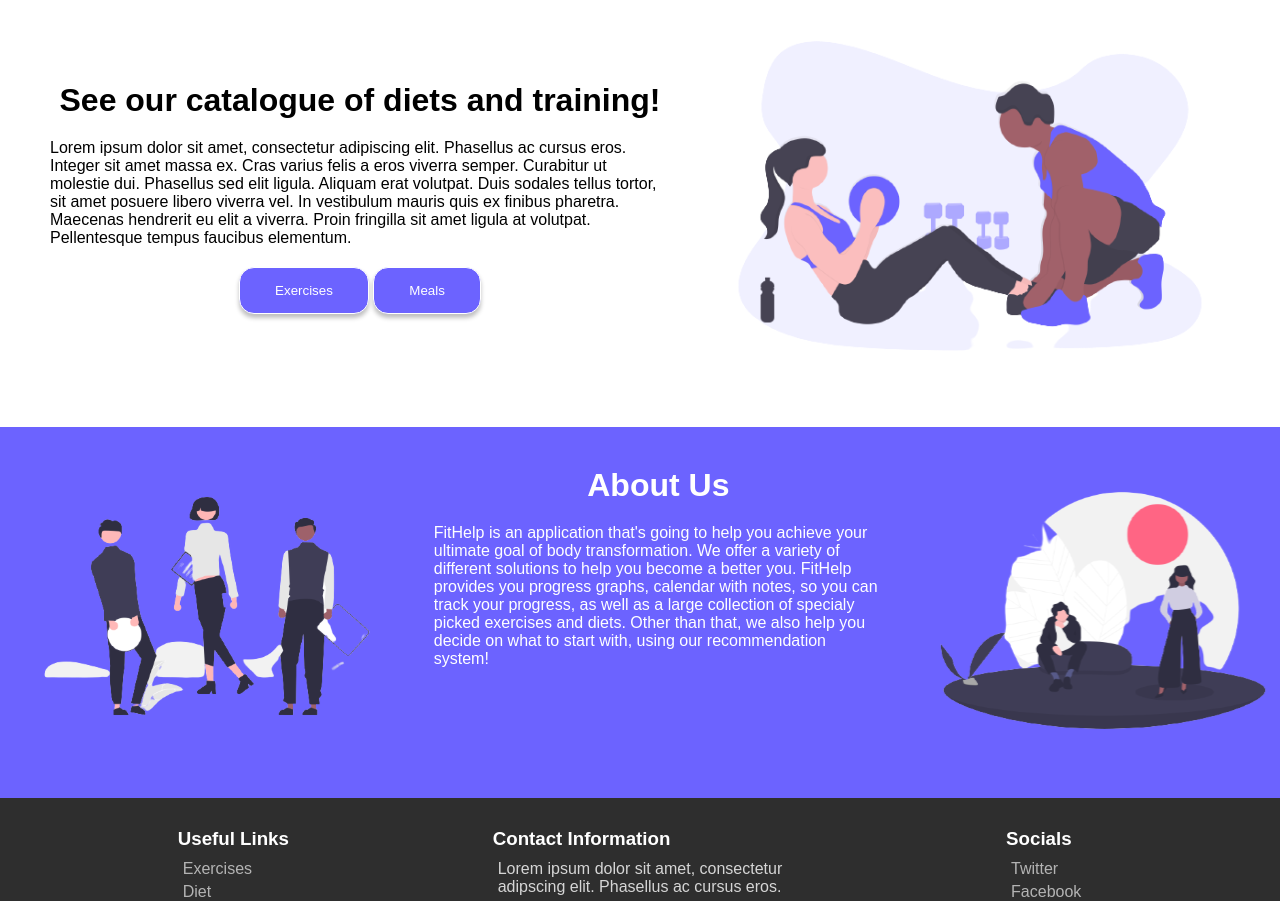
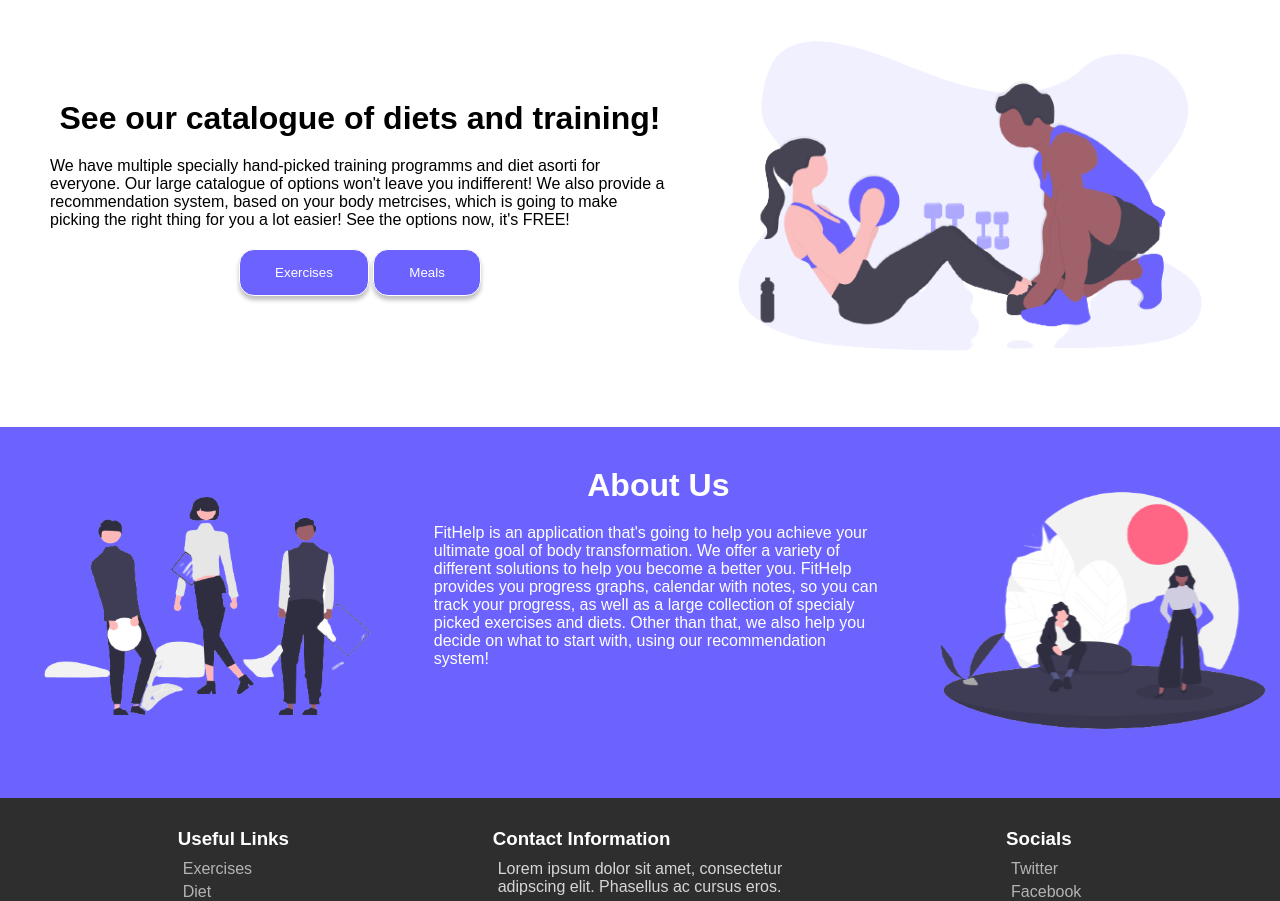
Before and after one commit to SimonsMeldzers/FitHelp, a React (Create React App) app: page / in a window 1280 px wide. Shown: the part 1100-2001 px from the top of the page. Built offline with nearby package versions, Linux system fonts and the light colour scheme; no server answers.

Commit message:
Kataloga reala  teksta pievienosana

```diff
--- a/src/Components/Catalogue/Catalogue.js
+++ b/src/Components/Catalogue/Catalogue.js
@@ -7,7 +7,7 @@ import "./Catalogue.css";
 
 const text = {
   title: "See our catalogue of diets and training!",
-  desc: "Lorem ipsum dolor sit amet, consectetur adipiscing elit. Phasellus ac cursus eros. Integer sit amet massa ex. Cras varius felis a eros viverra semper. Curabitur ut molestie dui. Phasellus sed elit ligula. Aliquam erat volutpat. Duis sodales tellus tortor, sit amet posuere libero viverra vel. In vestibulum mauris quis ex finibus pharetra. Maecenas hendrerit eu elit a viverra. Proin fringilla sit amet ligula at volutpat. Pellentesque tempus faucibus elementum.",
+  desc: "We have multiple specially hand-picked training programms and diet asorti for everyone. Our large catalogue of options won't leave you indifferent! We also provide a recommendation system, based on your body metrcises, which is going to make picking the right thing for you a lot easier! See the options now, it's FREE!",
 };
 
 function Catalogue() {
```
